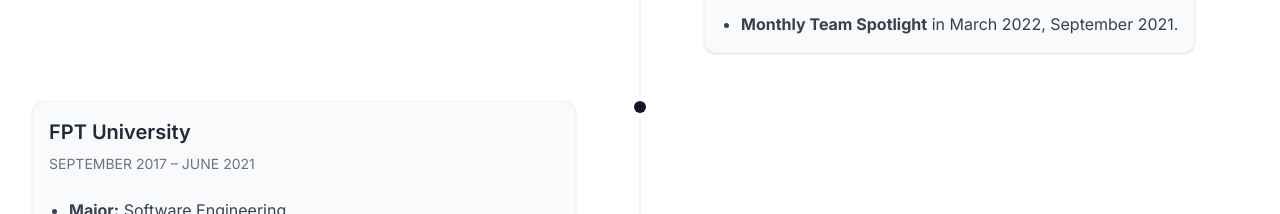
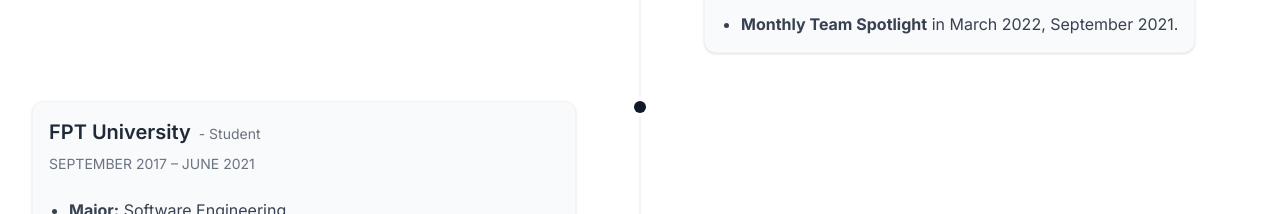
Before and after one commit to duydd25031999/cloudflare-portfolio, a React (Vite) app: page / in a window 1280 px wide. Shown: the part 2120-2334 px from the top of the page. Built offline with nearby package versions, Linux system fonts and the light colour scheme.

Commit message:
Update student role

```diff
--- a/src/components/AwardSection.jsx
+++ b/src/components/AwardSection.jsx
@@ -37,7 +37,7 @@
     },
     {
         org: "FPT University",
-        role: null,
+        role: "Student",
         period: "September 2017 – June 2021",
         bullets: [
             <span key="major">
--- a/src/components/MobileSidebar.jsx
+++ b/src/components/MobileSidebar.jsx
@@ -15,7 +15,7 @@
         >
             {/* Overlay */}
             <div
-                className="flex-1 bg-gray-900/10 dark:bg-graydark-900/10 backdrop-blur-sm"
+                className="flex-1 bg-black/70 backdrop-blur-3xl"
                 onClick={() => setOpen(false)}
             />
 
```
